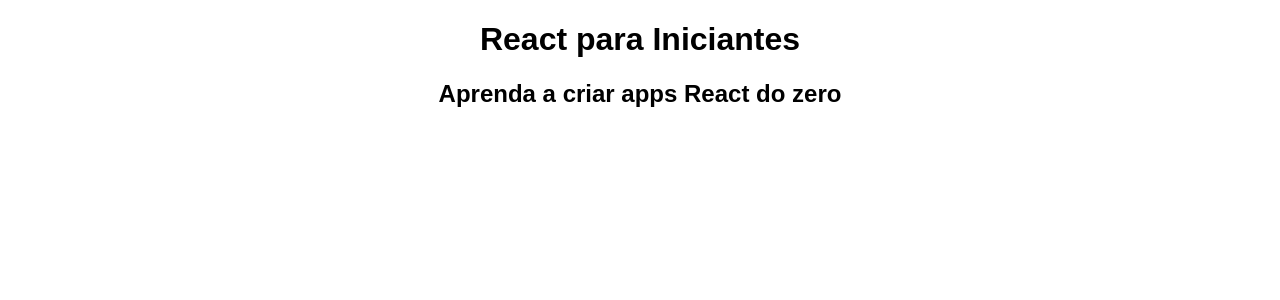
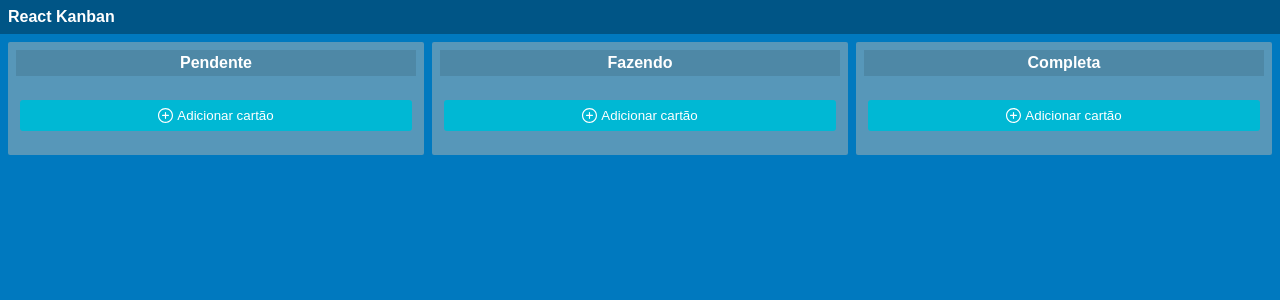
Before and after one commit to brunojppb/react-para-iniciantes, a React (Create React App) app: page / in a window 1280 px wide. Shown: the top 300 px of the page. Built offline with nearby package versions, Linux system fonts and the light colour scheme.

Commit message:
Adiciona, atualiza e edita tarefas

```diff
--- a/package.json
+++ b/package.json
@@ -5,6 +5,7 @@
   "keywords": [],
   "main": "src/index.js",
   "dependencies": {
+    "prop-types": "15.7.2",
     "react": "16.13.1",
     "react-dom": "16.13.1",
     "react-scripts": "3.4.3"
--- a/src/App.js
+++ b/src/App.js
@@ -1,11 +1,75 @@
-import React from "react";
+import React, { useState } from "react";
+import Navbar from "./components/Navbar/Navbar";
+import TaskList from "./components/TaskList/TaskList";
 import "./styles.css";
 
+export const TaskState = {
+  todo: "Pendente",
+  doing: "Fazendo",
+  done: "Completa"
+};
+
+let id = 0;
+
 export default function App() {
+  const [tasks, setTasks] = useState([]);
+
+  const createTask = (title, state) => {
+    const newTask = {
+      id: ++id,
+      title,
+      state
+    };
+    setTasks((existing) => [...existing, newTask]);
+  };
+
+  const onDeleteTask = (taskId) => {
+    setTasks((existingTasks) => {
+      return existingTasks.filter((t) => t.id !== taskId);
+    });
+  };
+
+  const updateTask = (taskId, newTitle) => {
+    setTasks((existingTasks) => {
+      return existingTasks.map((t) => {
+        if (t.id === taskId) {
+          return { ...t, title: newTitle };
+        } else {
+          return t;
+        }
+      });
+    });
+  };
+
   return (
     <div className="App">
-      <h1>React para Iniciantes</h1>
-      <h2>Aprenda a criar apps React do zero</h2>
+      <Navbar />
+      <div className="tasklist-container">
+        <TaskList
+          title={TaskState.todo}
+          taskState={TaskState.todo}
+          tasks={tasks.filter((t) => t.state === TaskState.todo)}
+          onCreateTask={createTask}
+          onUpdateTask={updateTask}
+          onDeleteTask={onDeleteTask}
+        />
+        <TaskList
+          title={TaskState.doing}
+          taskState={TaskState.doing}
+          tasks={tasks.filter((t) => t.state === TaskState.doing)}
+          onCreateTask={createTask}
+          onUpdateTask={updateTask}
+          onDeleteTask={onDeleteTask}
+        />
+        <TaskList
+          title={TaskState.done}
+          taskState={TaskState.done}
+          tasks={tasks.filter((t) => t.state === TaskState.done)}
+          onCreateTask={createTask}
+          onUpdateTask={updateTask}
+          onDeleteTask={onDeleteTask}
+        />
+      </div>
     </div>
   );
 }
--- /dev/null
+++ b/src/components/Navbar/Navbar.js
@@ -0,0 +1,10 @@
+import React from "react";
+import "./navbar.css";
+
+export default function Navbar() {
+  return (
+    <nav className="navbar">
+      <span>React Kanban</span>
+    </nav>
+  );
+}
--- /dev/null
+++ b/src/components/Navbar/navbar.css
@@ -0,0 +1,7 @@
+.navbar {
+  display: flex;
+  background-color: rgba(0, 0, 0, 0.3);
+  padding: 8px;
+  color: white;
+  font-weight: bold;
+}
--- /dev/null
+++ b/src/components/TaskItem/TaskItem.js
@@ -0,0 +1,63 @@
+import React, { useEffect, useRef, useState } from "react";
+import PropTypes from "prop-types";
+import "./taskitem.css";
+
+export default function TaskItem({ id, title, onUpdateTask, onDeleteTask }) {
+  const [isEditing, setIsEditing] = useState(false);
+
+  const onContainerClick = () => {
+    if (!isEditing) {
+      setIsEditing(true);
+    }
+  };
+
+  const onUpdate = (newTitle) => {
+    setIsEditing(false);
+    if (newTitle.length > 0) {
+      onUpdateTask(id, newTitle);
+    } else {
+      onDeleteTask(id);
+    }
+  };
+
+  return (
+    <div className="task-item" onClick={onContainerClick}>
+      {isEditing ? <EditableItem title={title} onUpdate={onUpdate} /> : title}
+    </div>
+  );
+}
+
+TaskItem.propTypes = {
+  title: PropTypes.string.isRequired
+};
+
+function EditableItem({ title, onUpdate }) {
+  const [editableTitle, setEditableTitle] = useState(title);
+  const inputRef = useRef(null);
+
+  useEffect(() => {
+    if (inputRef.current) {
+      inputRef.current.focus();
+    }
+  }, []);
+
+  const onEdit = (event) => {
+    setEditableTitle(event.target.value);
+  };
+
+  const onKeyPress = (event) => {
+    if (event.key === "Enter") {
+      onUpdate(editableTitle);
+    }
+  };
+
+  return (
+    <input
+      type="text"
+      value={editableTitle}
+      ref={inputRef}
+      onChange={onEdit}
+      onKeyPress={onKeyPress}
+    />
+  );
+}
--- /dev/null
+++ b/src/components/TaskItem/taskitem.css
@@ -0,0 +1,18 @@
+.task-item {
+  background-color: #fff;
+  border-radius: 3px;
+  box-shadow: 0 1px 0 rgba(9, 30, 66, 0.25);
+  cursor: pointer;
+  margin-bottom: 8px;
+  width: 100%;
+  padding: 8px 4px;
+  color: #222;
+  font-size: 14px;
+}
+
+.task-item input[type="text"] {
+  border: none;
+  font-size: 14px;
+  display: block;
+  width: 100%;
+}
--- /dev/null
+++ b/src/components/TaskList/TaskList.js
@@ -0,0 +1,51 @@
+import React from "react";
+import PropTypes from "prop-types";
+import "./tasklist.css";
+import plusIcon from "../../img/plus-icon.svg";
+import TaskItem from "../TaskItem/TaskItem";
+
+export default function TaskList({
+  title,
+  taskState,
+  onCreateTask,
+  onDeleteTask,
+  onUpdateTask,
+  tasks = []
+}) {
+  const addTask = (event) => {
+    event.preventDefault();
+    onCreateTask("Nova Tarefa", taskState);
+  };
+
+  return (
+    <div className={`tasklist ${tasks.length > 0 ? "with-content" : ""}`}>
+      <div className="title">{title}</div>
+      <div className="content">
+        {tasks.map((t) => {
+          return (
+            <TaskItem
+              key={t.id}
+              id={t.id}
+              title={t.title}
+              onUpdateTask={onUpdateTask}
+              onDeleteTask={onDeleteTask}
+            />
+          );
+        })}
+        <button className="btn" onClick={addTask}>
+          <img src={plusIcon} alt="adicionar" />
+          Adicionar cartão
+        </button>
+      </div>
+    </div>
+  );
+}
+
+TaskList.propTypes = {
+  title: PropTypes.string.isRequired,
+  tasks: PropTypes.array,
+  taskState: PropTypes.string.isRequired,
+  onCreateTask: PropTypes.func.isRequired,
+  onUpdateTask: PropTypes.func.isRequired,
+  onDeleteTask: PropTypes.func.isRequired
+};
--- /dev/null
+++ b/src/components/TaskList/tasklist.css
@@ -0,0 +1,47 @@
+.tasklist {
+  padding: 8px;
+  background-color: #5797b9;
+  border-radius: 2px;
+}
+
+.tasklist.with-content {
+  background-color: #ebecf0;
+  color: black;
+}
+
+.tasklist .title {
+  padding: 4px;
+  font-weight: bold;
+  background-color: rgba(0, 0, 0, 0.1);
+  text-align: center;
+}
+
+.tasklist .content {
+  padding: 16px 4px;
+  display: flex;
+  flex-direction: column;
+}
+
+.tasklist .btn {
+  margin-top: 8px;
+  padding: 8px;
+  display: flex;
+  justify-content: center;
+  background: none;
+  border: none;
+  border-radius: 3px;
+  color: white;
+  background: #00b8d4;
+  transition: background-color 0.3s;
+}
+
+.tasklist .btn:hover {
+  background-color: #0091a8;
+  cursor: pointer;
+}
+
+.tasklist .btn img {
+  width: 15px;
+  height: 15px;
+  margin-right: 4px;
+}
--- a/src/styles.css
+++ b/src/styles.css
@@ -1,4 +1,58 @@
+/* Minimo CSS Reset */
+html {
+  box-sizing: border-box;
+  font-size: 16px;
+}
+
+html,
+body {
+  height: 100%;
+  min-height: 100vh;
+}
+
+*,
+*:before,
+*:after {
+  box-sizing: inherit;
+}
+
+body,
+h1,
+h2,
+h3,
+h4,
+h5,
+h6,
+p,
+ol,
+ul {
+  margin: 0;
+  padding: 0;
+  font-weight: normal;
+}
+
+ol,
+ul {
+  list-style: none;
+}
+
+img {
+  max-width: 100%;
+  height: auto;
+}
+
+/* CSS Global */
 .App {
   font-family: sans-serif;
-  text-align: center;
+  background-color: #0079bf;
+  height: 100%;
+  min-height: 100vh;
+  color: white;
 }
+
+.App .tasklist-container {
+  padding: 8px;
+  display: grid;
+  grid-template-columns: 1fr 1fr 1fr;
+  grid-gap: 8px;
+}
```
Also changed, not shown: src/img/plus-icon.svg (added).
